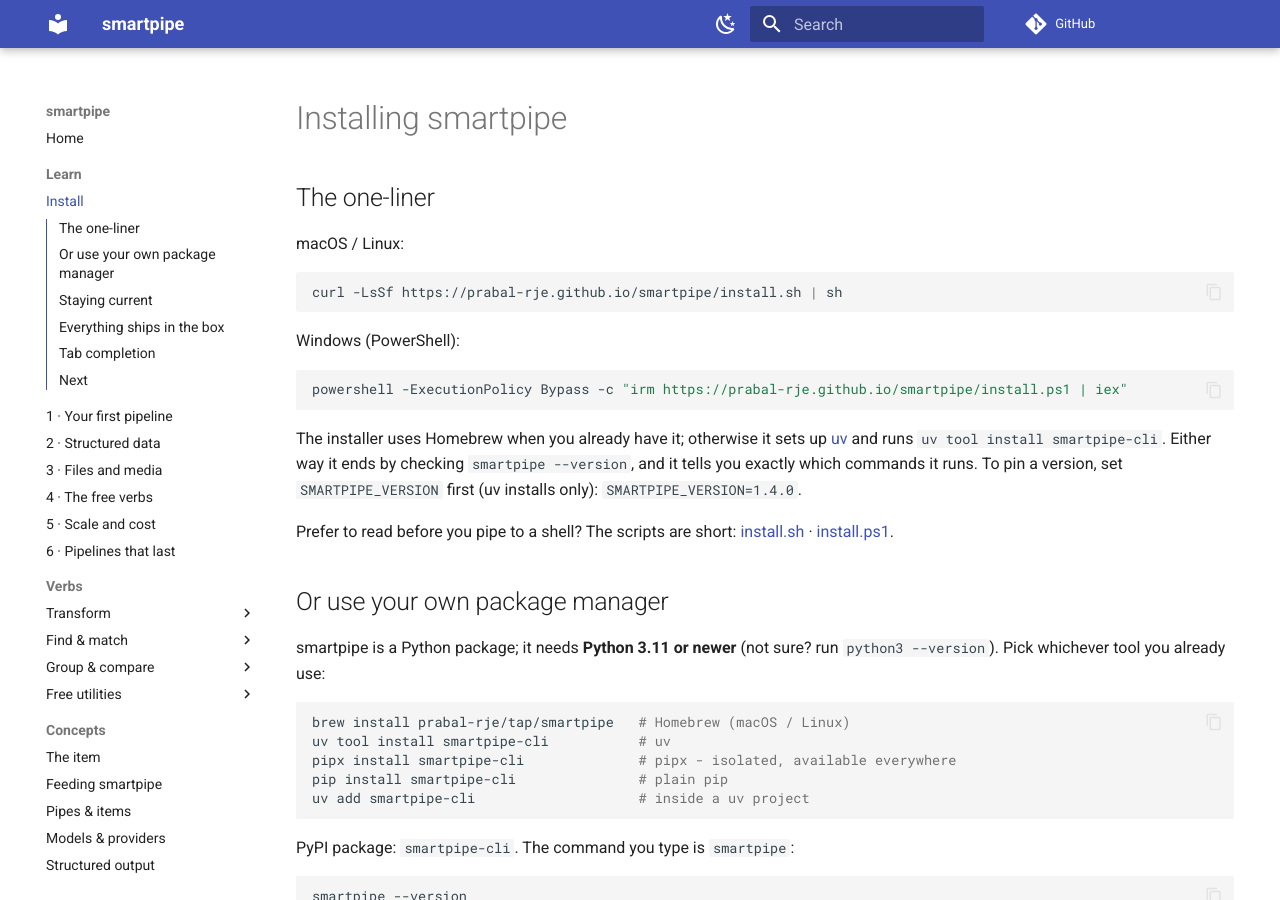
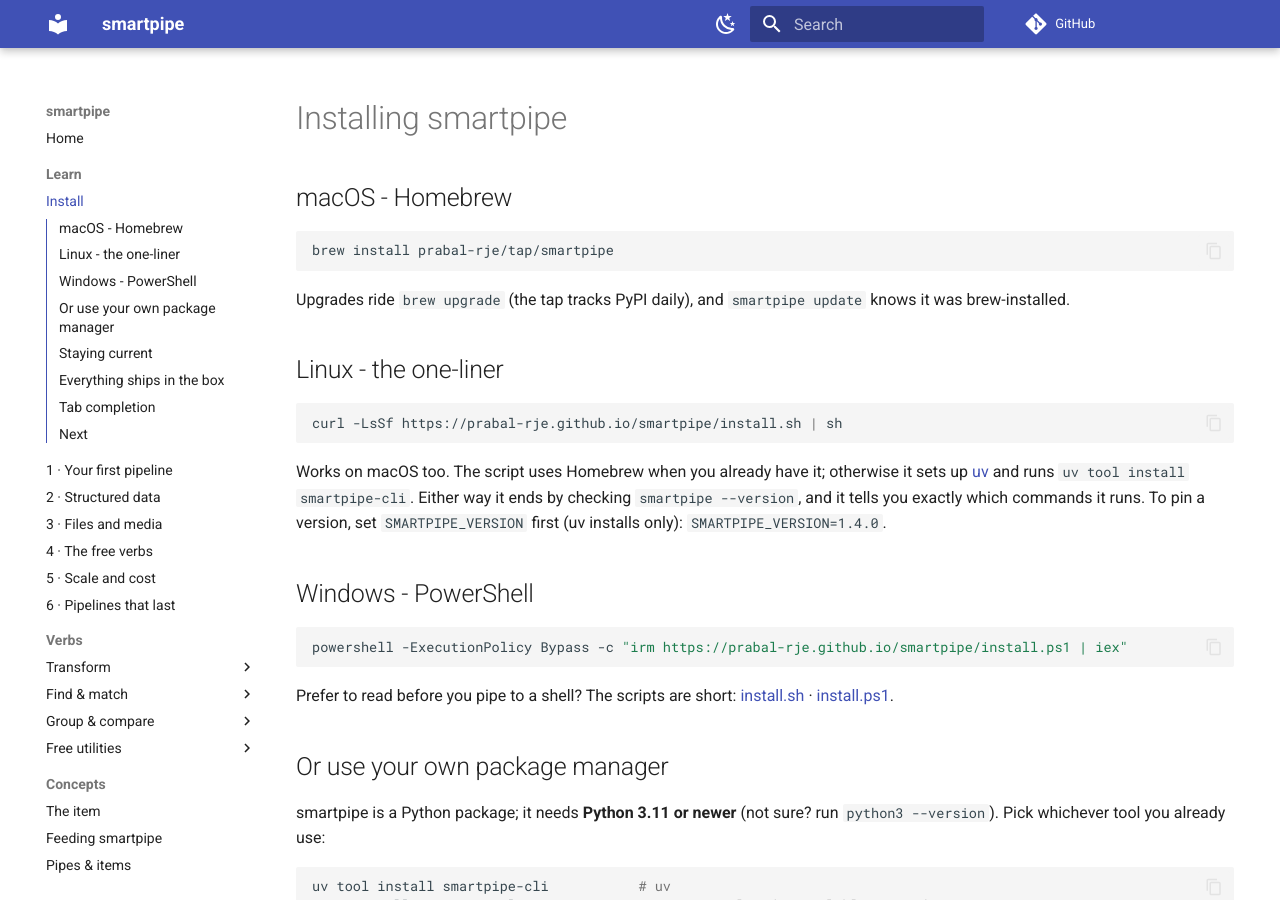
Before and after one commit to prabal-rje/smartpipe, an MkDocs documentation site: the page built from docs/install.md, in a window 1280 px wide and 900 px high. Built offline with MkDocs 1.6.1 and Material for MkDocs 9.7.7, drawn with Linux system fonts in a browser that asks for light colours; comment, search, counter and statistics services are not loaded.

Commit message:
docs(install): brew leads for macOS (owner ruling; the 36b inversion)
macOS users see 'brew install prabal-rje/tap/smartpipe' FIRST, not the
curl pipe; Linux keeps the one-liner (which still prefers brew when
present); Windows unchanged; the alternatives list drops the duplicate
brew line.

````diff
--- a/docs/install.md
+++ b/docs/install.md
@@ -1,24 +1,32 @@
 # Installing smartpipe
 
-## The one-liner
+## macOS - Homebrew
 
-macOS / Linux:
+```bash
+brew install prabal-rje/tap/smartpipe
+```
+
+Upgrades ride `brew upgrade` (the tap tracks PyPI daily), and
+`smartpipe update` knows it was brew-installed.
+
+## Linux - the one-liner
 
 ```bash
 curl -LsSf https://prabal-rje.github.io/smartpipe/install.sh | sh
 ```
 
-Windows (PowerShell):
+Works on macOS too. The script uses Homebrew when you already have it;
+otherwise it sets up [uv](https://docs.astral.sh/uv) and runs
+`uv tool install smartpipe-cli`. Either way it ends by checking
+`smartpipe --version`, and it tells you exactly which commands it runs.
+To pin a version, set `SMARTPIPE_VERSION` first (uv installs only):
+`SMARTPIPE_VERSION=1.4.0`.
+
+## Windows - PowerShell
 
 ```powershell
 powershell -ExecutionPolicy Bypass -c "irm https://prabal-rje.github.io/smartpipe/install.ps1 | iex"
 ```
-
-The installer uses Homebrew when you already have it; otherwise it sets up
-[uv](https://docs.astral.sh/uv) and runs `uv tool install smartpipe-cli`.
-Either way it ends by checking `smartpipe --version`, and it tells you
-exactly which commands it runs. To pin a version, set `SMARTPIPE_VERSION`
-first (uv installs only): `SMARTPIPE_VERSION=1.4.0`.
 
 Prefer to read before you pipe to a shell? The scripts are short:
 [install.sh](https://prabal-rje.github.io/smartpipe/install.sh) ·
````
Also changed, not shown: other parts of docs/install.md (+0 -1 lines), README.md (+12 -5 lines).
